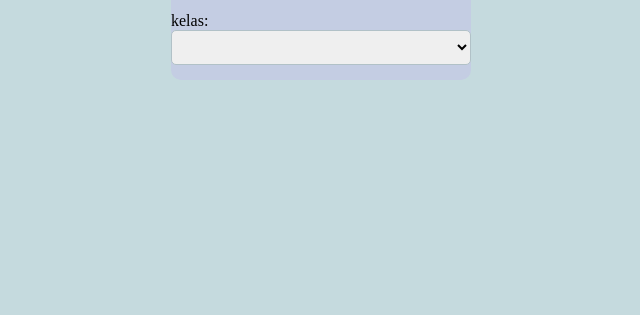
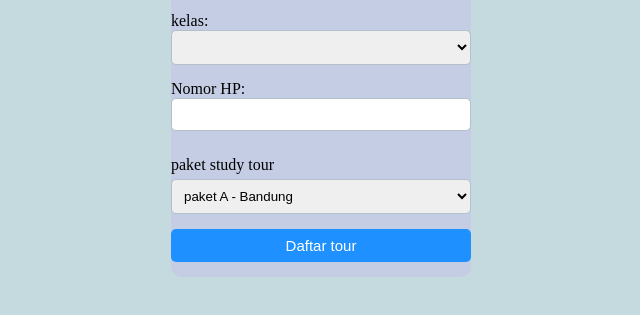
Before and after one commit to zahra5353/latihan7, a plain HTML site: page index.html in a window 1280 px wide. Shown: the part 121-436 px from the top of the page, without its empty margins (319-959 px from the left). Drawn offline with Linux system fonts and the light colour scheme.

Commit message:
menambah tombol daftar tour

```diff
--- a/index.html
+++ b/index.html
@@ -27,7 +27,7 @@ text-align: center;
     display: block;
     margin:10px 0 5px;
   }
-  input, select {
+  input, select, button {
     width:100%;
     padding: 8px;
     margin-bottom: 15px;
@@ -36,7 +36,12 @@ text-align: center;
     box-sizing: border-box;
 
   }
-  </label>
+  button{
+ background: dodgerblue;
+  color: white;
+  font-size: 15px;
+  border: none;
+
 
 }
   </style>
@@ -55,8 +60,21 @@ text-align: center;
   <lable for="">kelas:</lable>
   <select name="kelas"id="">
     <option value=""></option>X RPL</option>
-    <option value=""></option>
+    <option value=""></option>XI RPL</option>
+    <option value="">XII RPL</option>
+    </select>
 
+   <lable for"">Nomor HP:</lable>
+   <input type="tel" name="hp" id="">
+
+   <label for="">paket study tour</label>
+   <select name="paket" id="">
+     <option value"">paket A - Bandung</iption>
+       <option value"">paket B - Yogyakarta</iption>
+        <option value"">paket C - Bali</iption>
+        </select>
+
+        <button type="sumbit">Daftar tour</button>
   </div>
 
   <!-- Project -->
```
